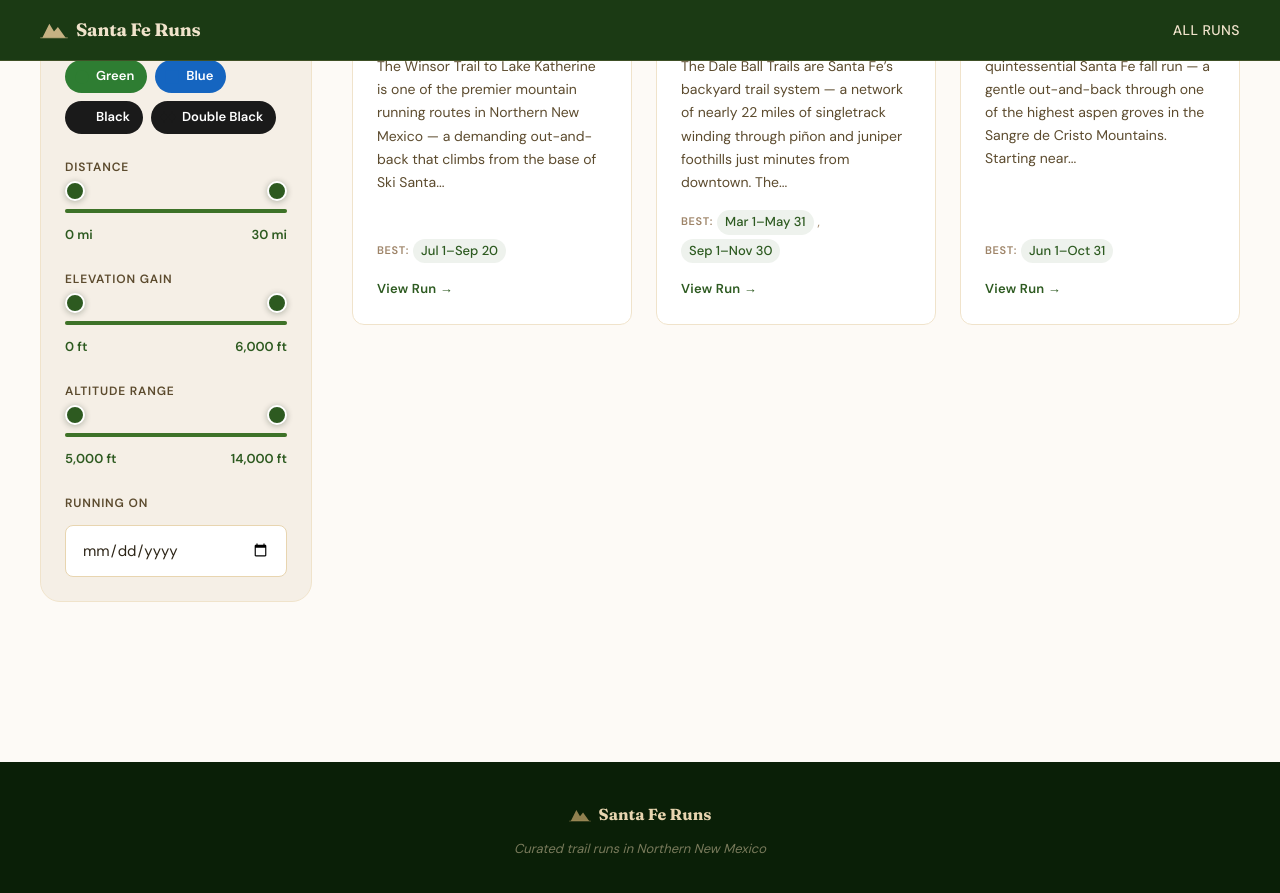
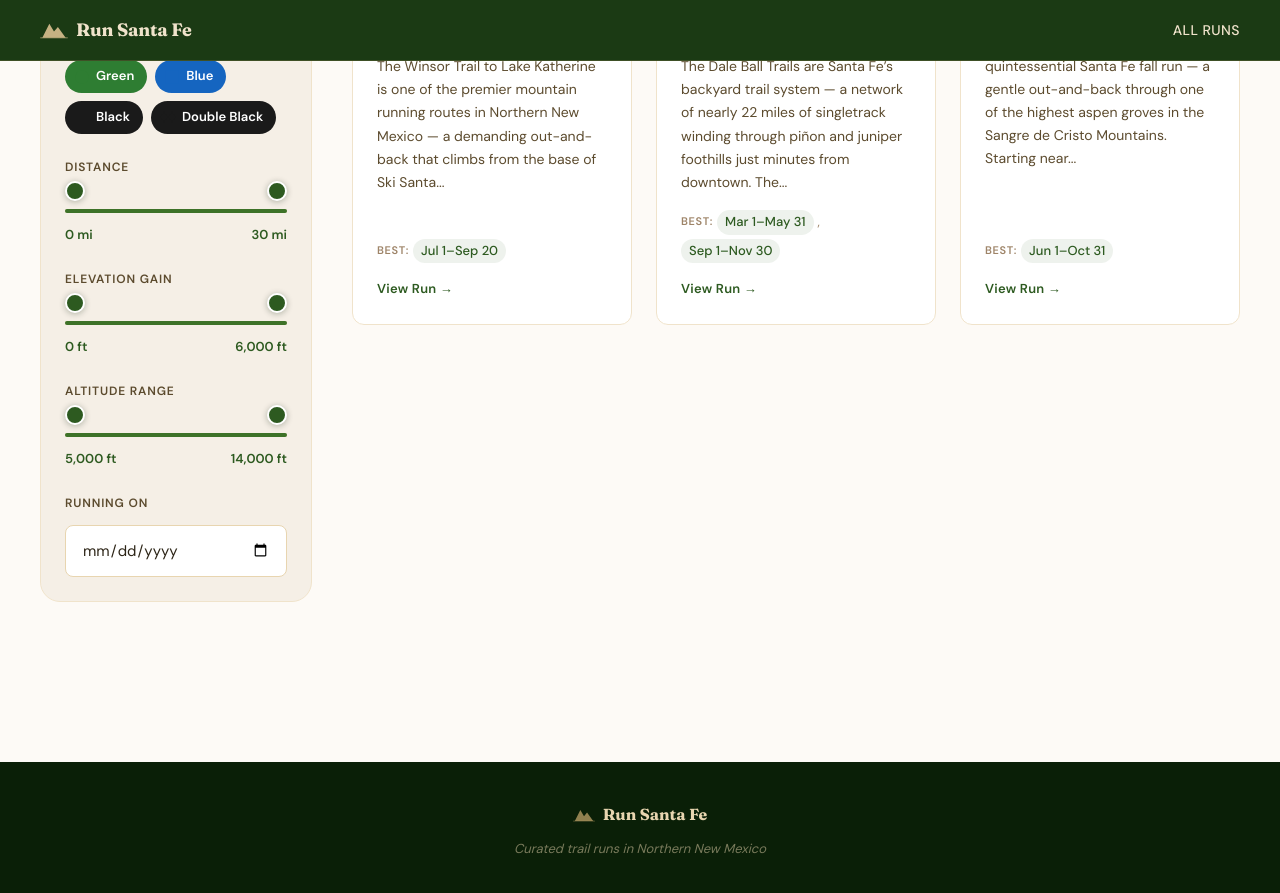
Before and after one commit to santa-fe-runs/santa-fe-run, a Jekyll site: the page built from index.html, in a window 1280 px wide and 900 px high, scrolled down 787 px. Shown: the top 893 px of the window. Built offline with Jekyll 4.4.1, drawn with Linux system fonts in a browser that asks for light colours.

Commit message:
fix: renames

```diff
--- a/_config.yml
+++ b/_config.yml
@@ -1,4 +1,4 @@
-title: "Santa Fe Runs"
+title: "Run Santa Fe"
 tagline: "Curated trail runs in Northern New Mexico"
 description: >-
   A curated guide to the best trail runs in Northern New Mexico's Sangre de
--- a/assets/js/search.js
+++ b/assets/js/search.js
@@ -1,5 +1,5 @@
 /**
- * Santa Fe Runs — client-side search & filter
+ * Run Santa Fe — client-side search & filter
  *
  * Works entirely on pre-rendered run cards via data attributes.
  * No fetch required — all data is embedded by Jekyll at build time.
```
Also changed, not shown: README.md.
